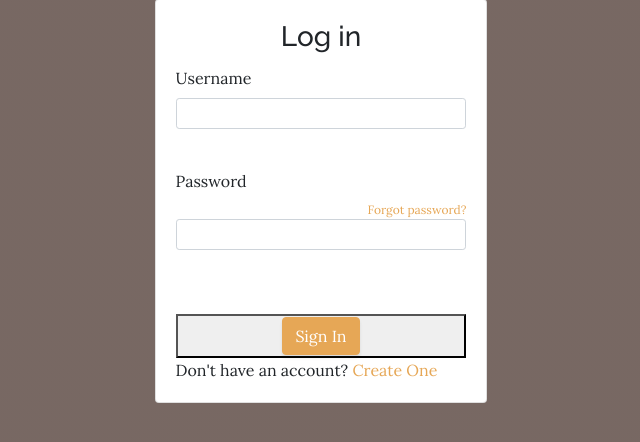
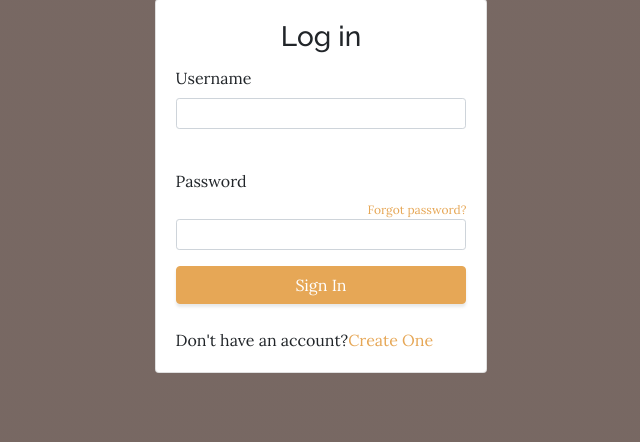
Before and after one commit to Janinegwapa/ads_lab.etangroup, a PHP site: page /login.php in a window 1280 px wide. Shown: the part 179-621 px from the top of the page, without its empty margins (319-959 px from the left). Run offline with PHP 8.4, Linux system fonts and the light colour scheme.

Commit message:
added by ingeto

```diff
--- a/login.php
+++ b/login.php
@@ -21,8 +21,8 @@
 				<div class="card-body">
 					<h3 class="card-title text-center">Log in</h3>
 					<div class="card-text">
-						<!--
-					<div class="alert alert-danger alert-dismissible fade show" role="alert">Incorrect username or password.</div> -->
+
+					<!-- <div class="alert alert-danger alert-dismissible fade show" role="alert">Incorrect username or password.</div>  -->
 						<form method="POST">
 							<!-- to error: add class "has-danger" -->
 							<div class="form-group">
@@ -36,12 +36,12 @@
 								<a href="#" style="float:right;font-size:12px;">Forgot password?</a>
 								<input type="password" name="password" class="form-control form-control-sm" id="exampleInputPassword1">
 							</div>
-							<button type="submit" div class="container mt-5">
-		<div class="col-md-10 m-auto">
-			<a href="list.php" class="btn btn-primary">Sign In</a></button>
+
+								<button type="submit" class="btn btn-primary btn-block">Sign In</button>
+
 							<br>
 							<div class="sign-up">
-								Don't have an account? <a href="registration.php">Create One</a>
+							Don't have an account?<a href="registration.php">Create One</a>
 							</div>
 						</form>
 					</div>
@@ -55,10 +55,28 @@
 <?php
 	require ('connection/database.php');
 
-	if (isset($_POST['username'])) {
-		$user = $_POST['username'];
-		$pass = hash('md5', $_POST['password']);
+	if ($_SERVER["REQUEST_METHOD"] == "POST") {
+		$username = trim($_POST["username"]);
+		$password = hash("md5", trim($_POST["password"]));
 
-		$sql = "SELECT * FROM users WHERE username='$user' AND password='$pass'";
+		$sql = "SELECT * FROM `users` WHERE `username`='$username' AND `password`='$password'";
+		 $result = mysqli_query($conn, $sql);
+
+		if (mysqli_num_rows($result) === 1) {
+
+			$row = mysqli_fetch_assoc($result);
+
+			if ($row['username'] === $username && $row['password'] === $password) {
+				echo "<script>alert('successfully login!')</script>";
+				header("location: ../list.php");
+			}
+		}else{
+				echo "<script>alert('invalid username and password!')</script>";
+		}
+		// if ($row) {
+		//		//header("location: ../list.php");
+		// } else {
+		//	  echo "Something went wrong. Please try again later.";
+		// }
 	}
 ?>
```
